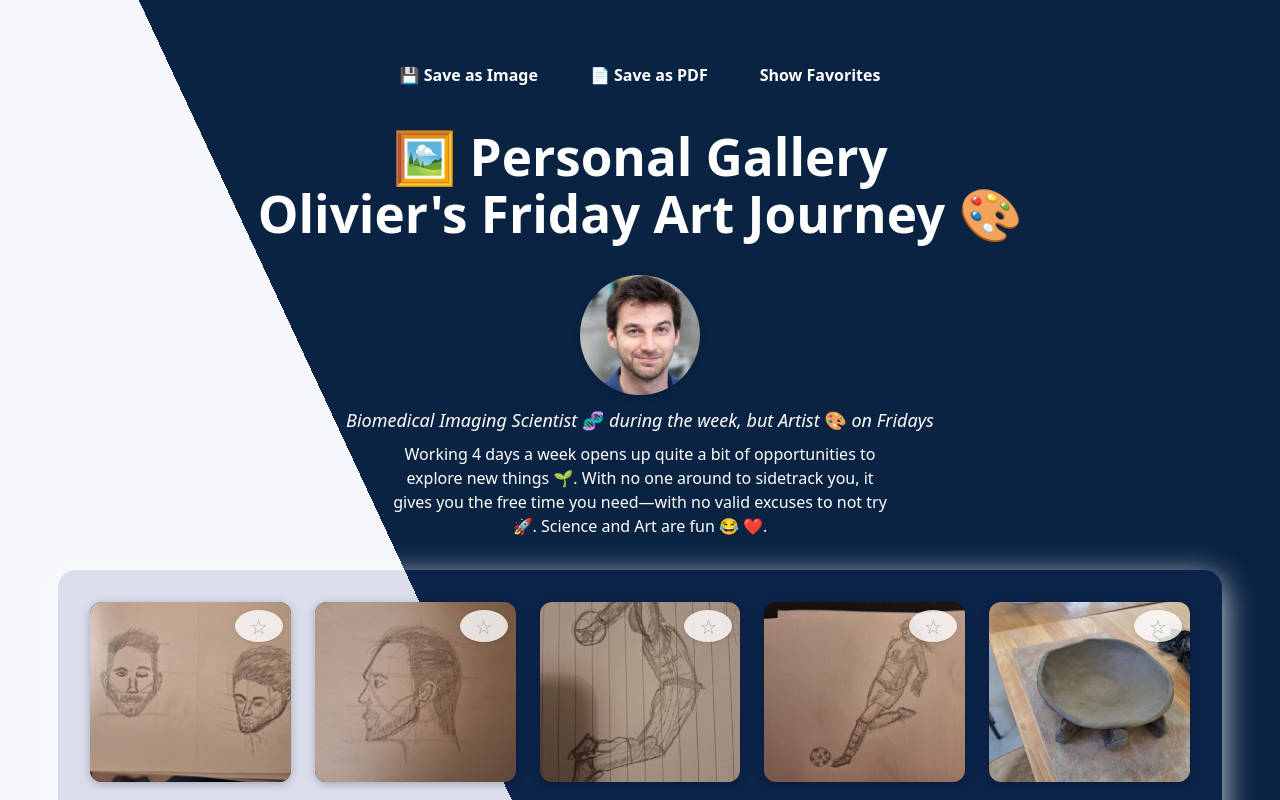
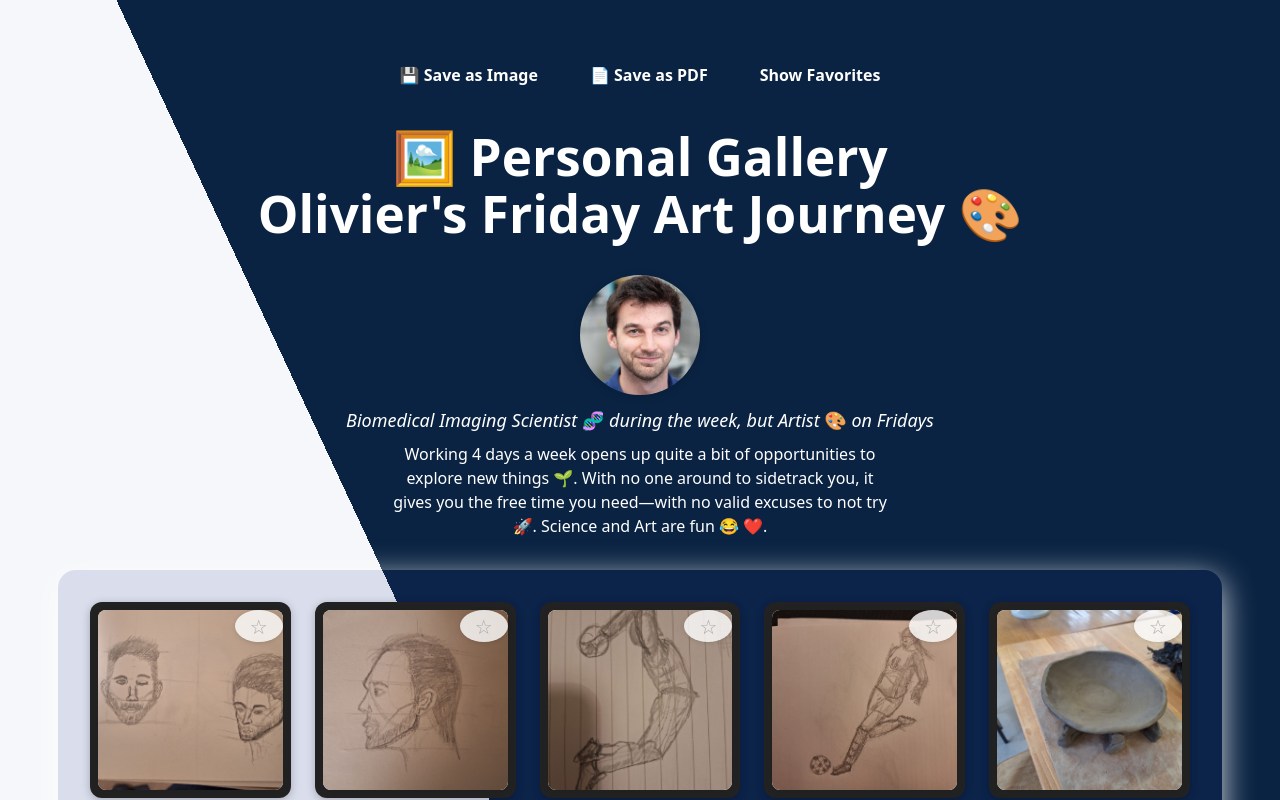
Before and after one commit to olivier-jaubert/VibeCoding1, a React (Vite) app: page / in a window 1280 px wide. Shown: the top 800 px of the page. Built offline with nearby package versions, Linux system fonts and the light colour scheme.

Commit message:
3. Create reusable ImageCard component for gallery items

```diff
--- a/package.json
+++ b/package.json
@@ -16,6 +16,7 @@
     "axios": "^1.9.0",
     "html2canvas": "^1.4.1",
     "jspdf": "^3.0.1",
+    "prop-types": "^15.8.1",
     "react": "^19.1.0",
     "react-dom": "^19.1.0"
   },
--- a/src/Gallery.jsx
+++ b/src/Gallery.jsx
@@ -1,5 +1,6 @@
 import React, { useState, useEffect } from 'react';
 import './Gallery.css';
+import ImageCard from './ImageCard';
 import html2canvas from 'html2canvas';
 import jsPDF from 'jspdf';
 import axios from 'axios';
@@ -203,13 +204,12 @@ const Gallery = () => {
 
         <div className="gallery-container">
           {displayedImages.map((src, idx) => (
-            <div className="gallery-item" key={idx}>
-              <div style={{ position: 'relative' }}>
-                <img
+            <div className="gallery-item" key={idx} style={{ position: 'relative' }}>
+              <ImageCard
                 src={src}
                 alt={`Gallery ${idx + 1}`}
                 onClick={() => setSelectedImg(src)}
-                  style={{ cursor: 'pointer', opacity: favorites.includes(src) ? 0.85 : 1, border: favorites.includes(src) ? '2px solid #f39c12' : undefined }}
+                className={favorites.includes(src) ? 'favorite' : ''}
               />
               <button
                 aria-label={favorites.includes(src) ? 'Remove from favorites' : 'Add to favorites'}
@@ -235,7 +235,6 @@ const Gallery = () => {
               >
                 {favorites.includes(src) ? '★' : '☆'}
               </button>
-              </div>
               {/* Only show Enhance button if this image is selected and not in favorites mode */}
               {!showFavorites && selectedImg === src && (
                 <button
@@ -282,10 +281,9 @@ const Gallery = () => {
             </div>
             {enhancedImageList.concat(dynamicEnhancedImages).map((url, idx) => (
               <div className="gallery-item" key={idx}>
-                <img
+                <ImageCard
                   src={url}
                   alt={`Enhanced ${idx + 1}`}
-                  style={{ cursor: 'pointer' }}
                   onClick={() => setSelectedEnhancedImg(url)}
                 />
               </div>
--- /dev/null
+++ b/src/ImageCard.css
@@ -0,0 +1,26 @@
+.image-card {
+  box-shadow: 0 2px 8px rgba(0,0,0,0.08);
+  border-radius: 8px;
+  overflow: hidden;
+  background: #fff;
+  transition: transform 0.15s, box-shadow 0.15s;
+  cursor: pointer;
+  display: flex;
+  align-items: center;
+  justify-content: center;
+  margin: 8px;
+}
+
+.image-card:focus,
+.image-card:hover {
+  transform: translateY(-2px) scale(1.03);
+  box-shadow: 0 4px 16px rgba(0,0,0,0.16);
+  outline: none;
+}
+
+.image-card-img {
+  display: block;
+  width: 100%;
+  height: auto;
+  object-fit: cover;
+}
--- /dev/null
+++ b/src/ImageCard.jsx
@@ -0,0 +1,28 @@
+import React from "react";
+import PropTypes from "prop-types";
+import "./ImageCard.css";
+
+/**
+ * ImageCard - A reusable card component for displaying gallery images.
+ * Props:
+ *   src (string): Image source URL
+ *   alt (string): Alt text for accessibility
+ *   onClick (function): Optional click handler (e.g., open modal)
+ *   className (string): Optional additional class names
+ */
+const ImageCard = ({ src, alt, onClick, className = "" }) => {
+  return (
+    <div className={`image-card ${className}`.trim()} onClick={onClick} tabIndex={onClick ? 0 : undefined} role={onClick ? "button" : undefined} aria-label={alt}>
+      <img src={src} alt={alt} loading="lazy" className="image-card-img" />
+    </div>
+  );
+};
+
+ImageCard.propTypes = {
+  src: PropTypes.string.isRequired,
+  alt: PropTypes.string.isRequired,
+  onClick: PropTypes.func,
+  className: PropTypes.string,
+};
+
+export default ImageCard;
```
Also changed, not shown: 2 other files (tests, documents, lock files or other folders). Lines whose indentation alone changed are shown as unchanged.
